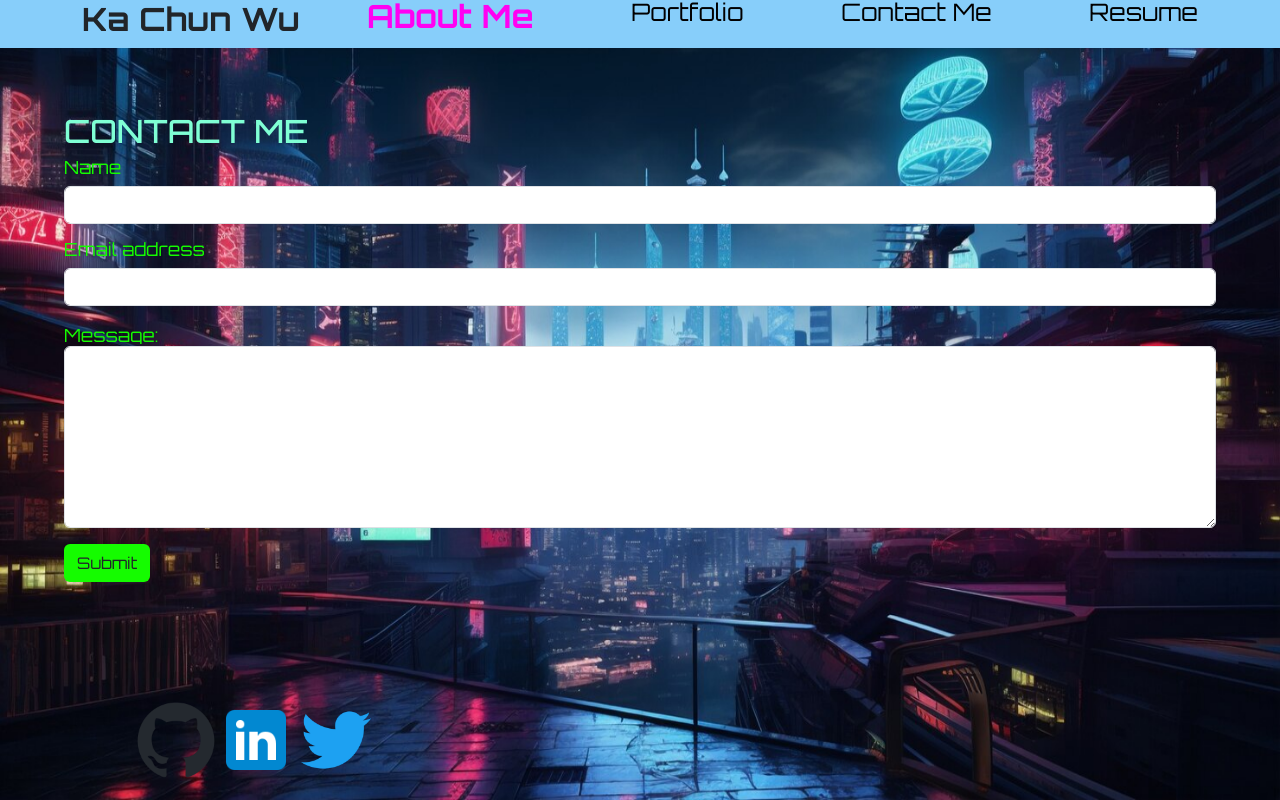
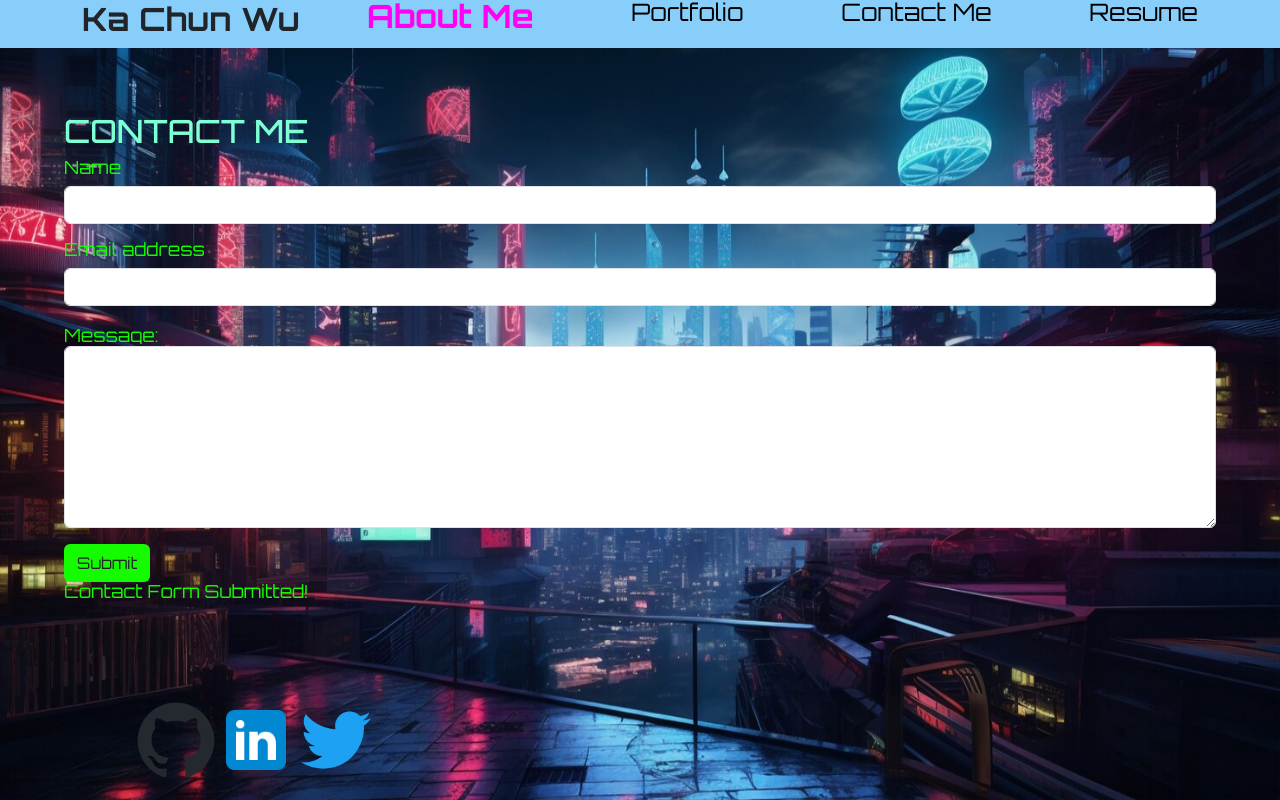
Before and after one commit to KaChunWuGary/Portfolio, a React (Vite) app: page /contact in a window 1280 px wide. Built offline with nearby package versions, Linux system fonts and the light colour scheme.

Commit message:
testing fix for contacts

```diff
--- a/src/pages/Contact.jsx
+++ b/src/pages/Contact.jsx
@@ -21,7 +21,7 @@ function Contact() {
 
   const handleSubmit = (e) => {
     e.preventDefault();
-
+    document.querySelector('label[htmlFor="Confirmation Message"]').classList.remove('hidden');
   };
 
   return (
@@ -51,6 +51,9 @@ function Contact() {
             <textarea className="form-control" id="Message" rows="7" aria-describedby="Message"></textarea>
           </div>
           <button type="submit" className="btn custom_button">Submit</button>
+          <div className="mb-3">
+            <label htmlFor="Confirmation Message" className= "form_word hidden">Contact Form Submitted!</label>
+          </div>
         </form>
       </section>
     </main>
```
